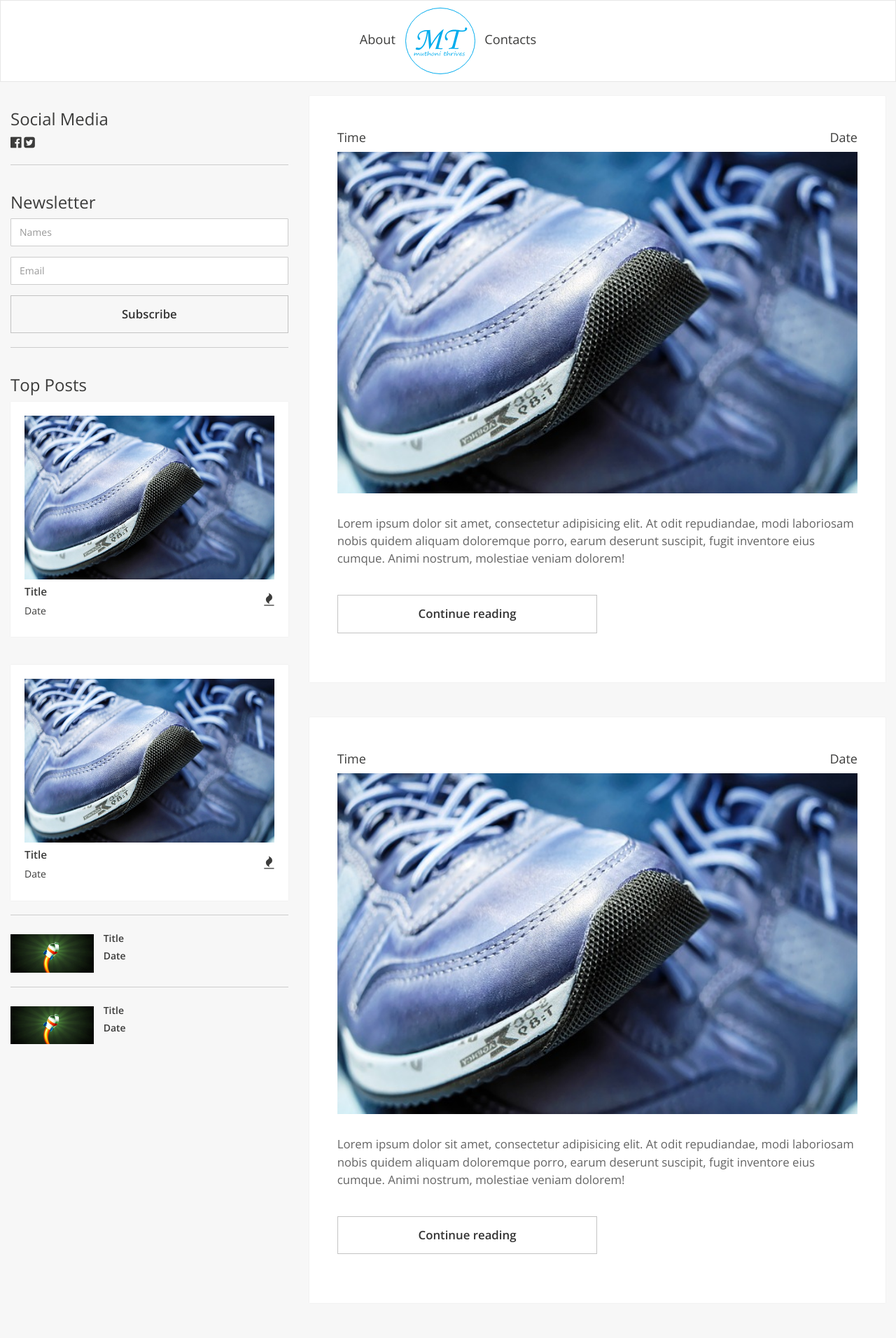
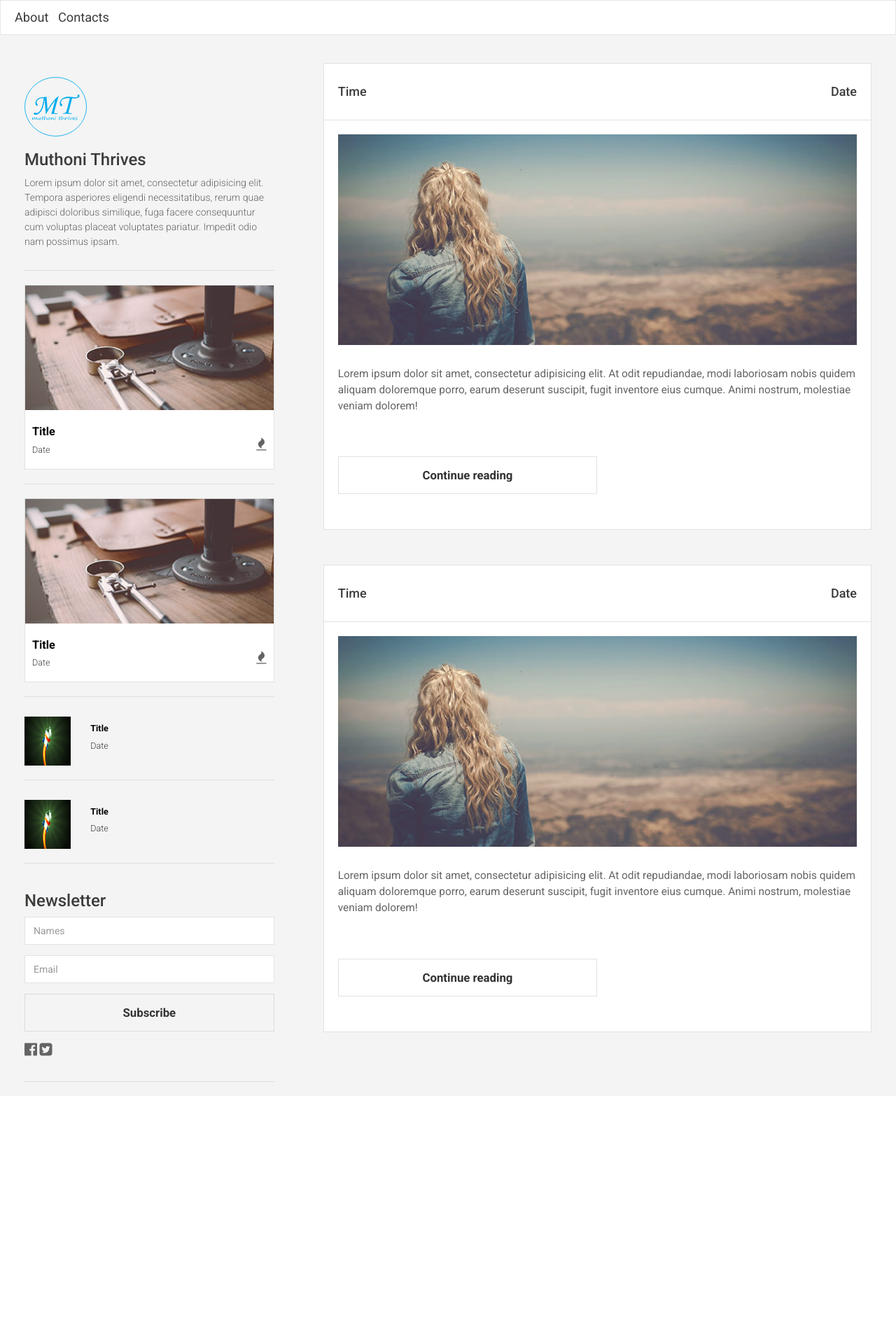
Before and after one commit to john-karanja/muthonithrives2, a Python web app: template templates/newindex.html in a window 1280 px wide. Shown: the whole page at 70% size. After the commit the page ends 1546 px from the top, so only its background shows below. Run offline with Jinja, Linux system fonts and the light colour scheme; the template is opened without the code that fills it, so the values that code supplies are empty; some libraries are stand-ins or nearby versions.

Commit message:
added dummy images

```diff
--- a/static/css/new-styles.css
+++ b/static/css/new-styles.css
@@ -1,7 +1,7 @@
 body {
-	font-family: 'Open Sans','Roboto',sans-serif,helvetica;
+	font-family: 'Roboto','Open Sans',sans-serif,helvetica;
 	line-height: 1.5;
-	background-color: #f7f7f7;
+	background-color: #f4f4f4;
 	color: #3c3c3b;
 }
 /****************
@@ -40,8 +40,8 @@ Typography
 	float: right;
 }
 .main-stream .main-stream-start-text p{
-	margin-top: 30px;
-	font-size: 1.2em;
+	margin: 30px 0;
+	font-size: 1.1em;
 	color: #646464;
 }
 .quick-stream-title-date-less h4 {
@@ -50,69 +50,124 @@ Typography
 }
 .quick-stream-title-date-less {
 	position: relative;
-	top: 5px;
-	left: 10px;
+	top: 7px;
+	left: 25px;
 }
-.quick-stream-title-date h4:nth-child(1) {
-	font-size: 1.1em;
-	font-weight: 600;
+.quick-stream-title-date h4 a:nth-child(1), .quick-stream-blog-less h4 a:nth-child(1) {
+	font-size: 0.9em;
+	font-weight: 800;
+	color: black;
 }
-.quick-stream-title-date h4:nth-child(2) {
-	font-size: 1em;
+.quick-stream-title-date h4:nth-child(2), .quick-stream-blog-less h4:nth-child(2) {
+	font-size: 0.9em;
 	font-weight: 300;
 }
 .quick-stream-box .fa {
-	font-size: 1.3em
+	font-size: 1.5em;
+	padding: 15px 0;
+	color: #646464;
+}
+.quick-stream-box .fa:hover {
+	color: black;
 }
 .quick-stream-icon .fa {
 	font-size: 1em;
 }
+.quick-stream-box p.bio {
+	font-weight: 300;
+		color: #646464;
+}
+.quick-stream h4 a:hover {
+  color: #00aced;
+	text-decoration: none;
+}
 /****************
 Layouts
 *****************/
-.quick-stream-blog, .main-stream-item {
+.quick-stream, .main-stream {
 	padding: 20px;
-	background-color: #fff;;
-	box-shadow: 0 0 1px rgba(0,0,0,0.2);
-	border-radius: 0.5px;
 }
+.quick-stream-blog{
+	padding: 10px;
+	background-color: #fff;
+	border-bottom: solid 1px rgba(160, 160, 160, 0.3);
+	border-right: solid 1px rgba(160, 160, 160, 0.3);
+  border-left: solid 1px rgba(160, 160, 160, 0.3);
+}
+.top-posts img {
+	border-top: solid 1px rgba(160, 160, 160, 0.3);
+	border-right: solid 1px rgba(160, 160, 160, 0.3);
+  border-left: solid 1px rgba(160, 160, 160, 0.3);
+}
+
 .quick-stream-box {
-	margin-bottom: 40px ;
+  border-bottom: dotted 1px rgba(160, 160, 160, 0.5);
+	padding: 20px 0;
 }
 .main-stream-item {
-	margin-bottom: 50px;
-	padding: 40px;
 }
-.quick-stream-blog-less {
-	margin-top: -30px;
+
+.main-stream-time-date, .main-stream-start-text {
+	background-color: #fff;
+	padding: 20px;
+	margin-bottom: 0px;
 }
-.quick-stream-blog .quick-stream-icon {
+.main-stream-start-text {
+	border-right: solid 1px rgba(160, 160, 160, 0.3);
+  border-left: solid 1px rgba(160, 160, 160, 0.3);
+	border-bottom: solid 1px rgba(160, 160, 160, 0.3);
+}
+.main-stream-time-date {
+	border-top: solid 1px rgba(160, 160, 160, 0.3);
+	border-right: solid 1px rgba(160, 160, 160, 0.3);
+  border-left: solid 1px rgba(160, 160, 160, 0.3);
+	border-bottom: solid 1px rgba(160, 160, 160, 0.3);
+}
+ .quick-stream-icon {
 	float: right;
 	position: relative;
 	top: 15px;
 	font-size: 1.3em;
 }
-
+.main-stream-item {
+	margin-bottom: 50px;
+}
 /****************
 Images
 *****************/
-.quick-stream-blog img {
-	max-width: 100%;
+
+.top-posts img {
+  width: 100%;
+	position: relative;
+}
+.main-stream-item, .top-posts  {
+	overflow: hidden;
+	width: 100%;
+}
+.top-posts img, .main-stream-item img {
+	transition: transform .2s ease;
+}
+.top-posts img:hover, .main-stream-item img:hover {
+	transform: scale(1.05);
 }
 .main-stream-item img {
 	width: 100%;
 }
 .quick-stream-blog-less img {
-	max-width: 30%;
+	width: 18.4372094493%;
+	height: 70px;
 }
-
+.logo-img img {
+	max-width: 25%;
+}
 /****************
 Form
 *****************/
 .quick-stream-box form input{
 	border-radius: 1px;
 	box-shadow: none;
-	height: 40px
+	height: 40px;
+	border-color: rgba(160, 160, 160, 0.3);
 }
 .quick-stream-box form input:focus {
 	box-shadow: none;
@@ -123,11 +178,11 @@ Buttons
 .btn-default {
 	background-color: transparent;
 	box-shadow: none;
-	border: 1px solid #c3c3c3;
+	border: 1px solid rgba(160, 160, 160, 0.3);
 	border-radius: 0;
 	padding: 15px;
 	width: 50%;
-	font-weight: 600;
+	font-weight: 800;
 	font-size: 1.2em;
 }
 .btn-default:hover {
--- a/templates/newindex.html
+++ b/templates/newindex.html
@@ -22,9 +22,9 @@
  	<!-- Navigation -->
  	<nav class="navbar navbar-default">
  		<div class="container-fluid">
- 			<ul class="nav">
+ 			<ul class="nav navbar-left">
  				<li>About</li>
- 				<li><img src="/static/images/logo-2.svg" alt=""></li>
+ 				<!-- <li><img src="/static/images/logo-2.svg" alt=""></li> -->
  				<li>Contacts</li>
  			</ul>
  		</div>
@@ -35,15 +35,68 @@
  			<div class="row">
  				<div class="col-sm-4">
  					<div class="quick-stream">
- 						<div class="quick-stream-box">
+ 						<div class="quick-stream-box bio-box">
+ 							<div class="quick-stream-title logo-img">
+ 								<img src="static/images/logo-2.svg" alt="logo">
+ 								<h3>Muthoni Thrives</h3> 							</div>
+ 								<p class="bio">Lorem ipsum dolor sit amet, consectetur adipisicing elit. Tempora asperiores eligendi necessitatibus, rerum quae adipisci doloribus similique, fuga facere consequuntur cum voluptas placeat voluptates pariatur. Impedit odio nam possimus ipsam.</p>
+  						</div>
+ 						<div class="quick-stream-box top-posts ">
  							<div class="quick-stream-title">
- 								<h3>Social Media</h3>
  							</div>
- 							<i class="fa fa-facebook-official" aria-hidden="true"></i>
- 							<i class="fa fa-twitter-square" aria-hidden="true"></i>
- 							<hr>
+ 							<a href="#">
+ 								<img src="static/images/pic04.jpg" alt="bolg post image">
+ 							</a>
+ 							<div class="quick-stream-blog">
+ 								<div class="quick-stream-title-date">
+ 									<h4><a href="#">Title</a></h4>
+ 									<h4>Date</h4>
+ 								</div>
+ 								<div class="quick-stream-icon">
+ 									<i class="fa fa-fire" aria-hidden="true"></i>
+ 								</div>
+ 							</div>
+ 						</div>
+ 						<div class="quick-stream-box top-posts ">
+ 							<div class="quick-stream-title">
+ 							</div>
+ 							<a href="#">
+ 								<img src="static/images/pic04.jpg" alt="bolg post image">
+ 							</a>
+ 							<div class="quick-stream-blog">
+ 								<div class="quick-stream-title-date">
+ 									<h4><a href="#">Title</a></h4>
+ 									<h4>Date</h4>
+ 								</div>
+ 								<div class="quick-stream-icon">
+ 									<i class="fa fa-fire" aria-hidden="true"></i>
+ 								</div>
+ 							</div>
  						</div>
 
+ 						<div class="quick-stream-box">
+ 							<div class="quick-stream-blog-less">
+ 								<a href="#">
+ 									<img src="static/images/rocke.jpeg" alt="bolg post image">
+ 								</a>
+ 								<div class="quick-stream-title-date-less">
+ 									<h4><a href="#">Title</a></h4>
+ 									<h4>Date</h4>
+ 								</div>
+ 							</div>
+ 						</div>
+
+ 						<div class="quick-stream-box">
+ 							<div class="quick-stream-blog-less">
+ 								<a href="#">
+ 									<img src="static/images/rocke.jpeg" alt="bolg post image">
+ 								</a>
+ 								<div class="quick-stream-title-date-less">
+ 									<h4><a href="#">Title</a></h4>
+ 									<h4>Date</h4>
+ 								</div>
+ 							</div>
+ 						</div>
  						<div class="quick-stream-box">
  							<div class="quick-stream-title">
  								<h3>Newsletter</h3>
@@ -57,58 +110,13 @@
  								</div>
  								<button type="button" class="btn-default btn-lg">Subscribe</button>
  							</form>
- 							<hr>
- 						</div>
+ 							<div class="social-icons">
+ 								<a href="#"><i class="fa fa-facebook-official" aria-hidden="true"></i></a>
+		 						<a href="#"><i class="fa fa-twitter-square" aria-hidden="true"></i></a>
+	 						</div>
+  						</div>
 
- 						<div class="quick-stream-box top-posts">
- 							<div class="quick-stream-title">
- 								<h3>Top Posts</h3>
- 							</div>
- 							<div class="quick-stream-blog">
- 								<img src="static/images/sport.jpg" alt="bolg post image">
- 								<div class="quick-stream-title-date">
- 									<h4>Title</h4>
- 									<h4>Date</h4>
- 								</div>
- 								<div class="quick-stream-icon">
- 									<i class="fa fa-fire" aria-hidden="true"></i>
- 								</div>
- 							</div>
- 						</div>
- 						<div class="quick-stream-box top-posts">
- 							<div class="quick-stream-blog">
- 								<img src="static/images/sport.jpg" alt="bolg post image">
- 								<div class="quick-stream-title-date">
- 									<h4>Title</h4>
- 									<h4>Date</h4>
- 								</div>
- 								<div class="quick-stream-icon">
- 									<i class="fa fa-fire" aria-hidden="true"></i>
- 								</div>
- 							</div>
- 							<hr>
- 						</div>
 
- 						<div class="quick-stream-box">
- 							<div class="quick-stream-blog-less">
- 								<img src="static/images/rocke.jpeg" alt="bolg post image">
- 								<div class="quick-stream-title-date-less">
- 									<h4>Title</h4>
- 									<h4>Date</h4>
- 								</div>
- 							</div>
- 							<hr>
- 						</div>
-
- 						<div class="quick-stream-box">
- 							<div class="quick-stream-blog-less">
- 								<img src="static/images/rocke.jpeg" alt="bolg post image">
- 								<div class="quick-stream-title-date-less">
- 									<h4>Title</h4>
- 									<h4>Date</h4>
- 								</div>
- 							</div>
- 						</div>
  					</div>
  				</div>
  				<!-- Main Stream -->
@@ -119,26 +127,27 @@
 	 							<h4>Time</h4>
 	 							<h4>Date</h4>
 	 						</div>
-	 						<img src="static/images/sport.jpg" alt="bolg post image">
 	 						<div class="main-stream-start-text">
+	 							<a href="#">
+	 								<img src="static/images/pic01.jpg" alt="bolg post image">
+	 							</a>
 	 							<p>Lorem ipsum dolor sit amet, consectetur adipisicing elit. At odit repudiandae, modi laboriosam nobis quidem aliquam doloremque porro, earum deserunt suscipit, fugit inventore eius cumque. Animi nostrum, molestiae veniam dolorem!</p>
-	 						</div>
-	 						<div class="main-stream-continue-btn">
+
 	 							<button type="btn" class="btn-default btn-lg">Continue reading</button>
 	 						</div>
 	 					</div>
-	 				</div>
-	 				<div class="main-stream">
+
 	 					<div class="main-stream-item">
 	 						<div class="main-stream-time-date">
 	 							<h4>Time</h4>
 	 							<h4>Date</h4>
 	 						</div>
-	 						<img src="static/images/sport.jpg" alt="bolg post image">
 	 						<div class="main-stream-start-text">
+	 							<a href="#">
+	 								<img src="static/images/pic01.jpg" alt="bolg post image">
+	 							</a>
 	 							<p>Lorem ipsum dolor sit amet, consectetur adipisicing elit. At odit repudiandae, modi laboriosam nobis quidem aliquam doloremque porro, earum deserunt suscipit, fugit inventore eius cumque. Animi nostrum, molestiae veniam dolorem!</p>
-	 						</div>
-	 						<div class="main-stream-continue-btn">
+
 	 							<button type="btn" class="btn-default btn-lg">Continue reading</button>
 	 						</div>
 	 					</div>
```
Also changed, not shown: static/images/pic01.jpg (added), static/images/pic04.jpg (added).
